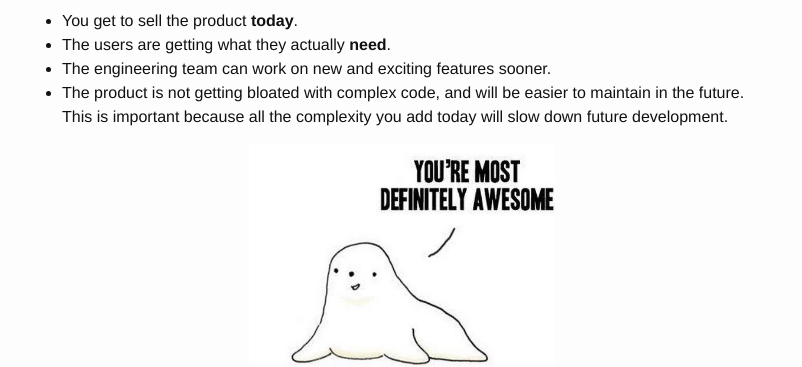
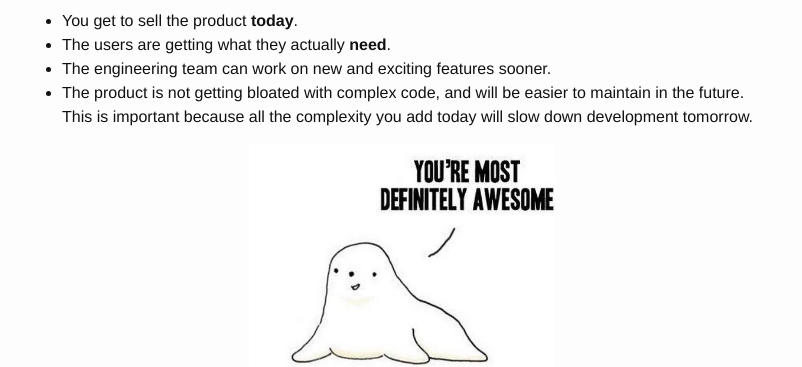
Before and after one commit to Markonis/markonis.github.io, a Jekyll site: the page built from _posts/2016-04-07-keep-the-ball-rolling.markdown, in a window 1280 px wide and 900 px high, scrolled down 2429 px. Shown: the part 218-585 px from the top of the window, without its empty margins (238-1040 px from the left). Built offline with Jekyll 4.4.1, drawn with Linux system fonts in a browser that asks for light colours.

Commit message:
Improve the last sentence in Keep The Ball Rolling

```diff
--- a/_posts/2016-04-07-keep-the-ball-rolling.markdown
+++ b/_posts/2016-04-07-keep-the-ball-rolling.markdown
@@ -70,6 +70,6 @@ Reaction of the user:
 - You get to sell the product **today**.
 - The users are getting what they actually **need**.
 - The engineering team can work on new and exciting features sooner.
-- The product is not getting bloated with complex code, and will be easier to maintain in the future. This is important because all the complexity you add today will slow down future development.
+- The product is not getting bloated with complex code, and will be easier to maintain in the future. This is important because all the complexity you add today will slow down development tomorrow.
 
 <center><img src="/images/seal-of-approval.jpg" style="height: 300px;"></center>
```
